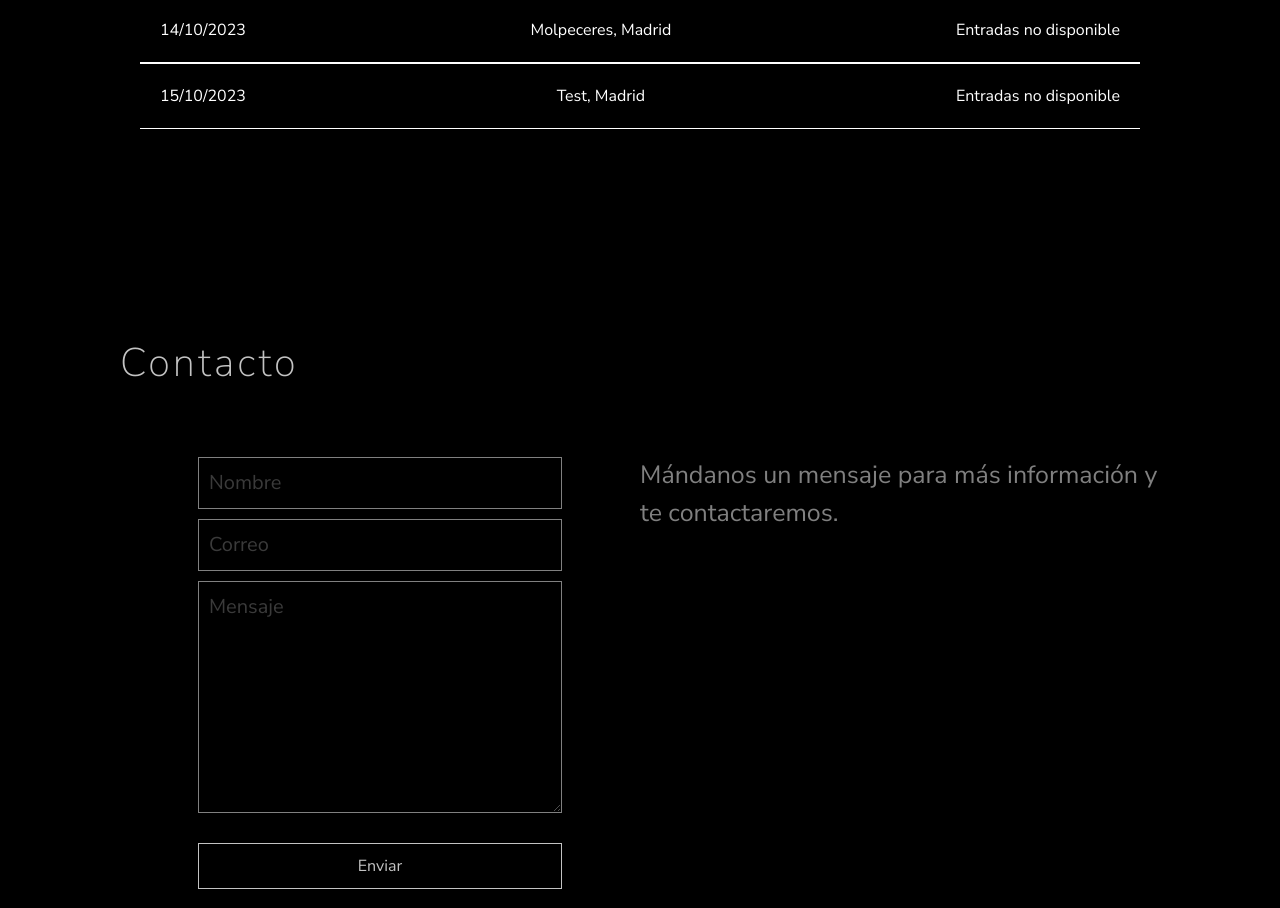
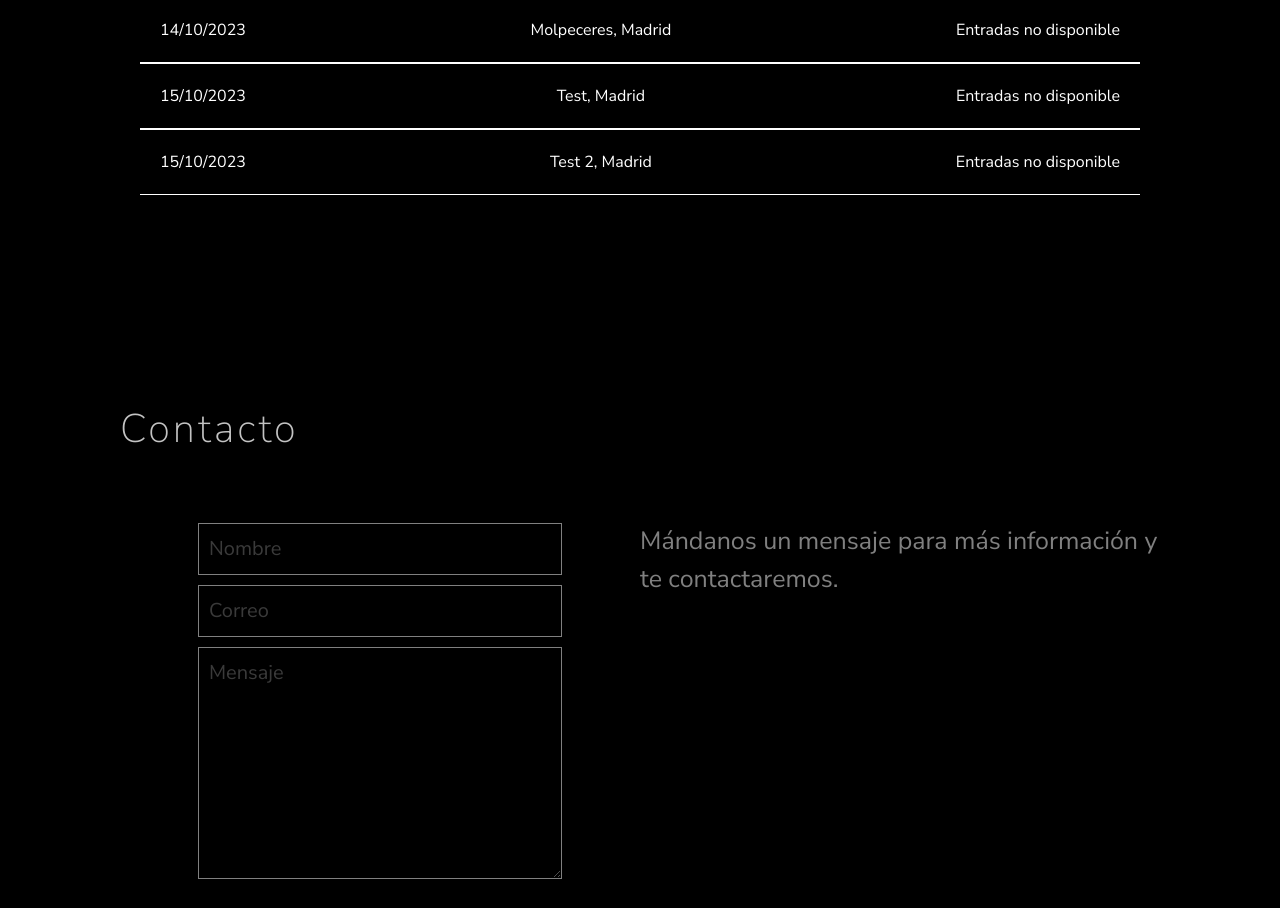
Before and after one commit to JackCaldwellNichols/hot-deluge, a React (Vite) app in the folder hotDeluge/: page / in a window 1280 px wide. Shown: the part 4340-5248 px from the top of the page. Built offline with nearby package versions, Linux system fonts and the light colour scheme.

Commit message:
testing 2

```diff
--- a/hotDeluge/src/data.js
+++ b/hotDeluge/src/data.js
@@ -130,4 +130,12 @@ export const shows = [
     price2: "TBC",
     link: "",
   },
+  {
+    id: 3,
+    name: "Test 2, Madrid",
+    date: "15/10/2023",
+    price1: "TBC",
+    price2: "TBC",
+    link: "",
+  },
 ];
```
